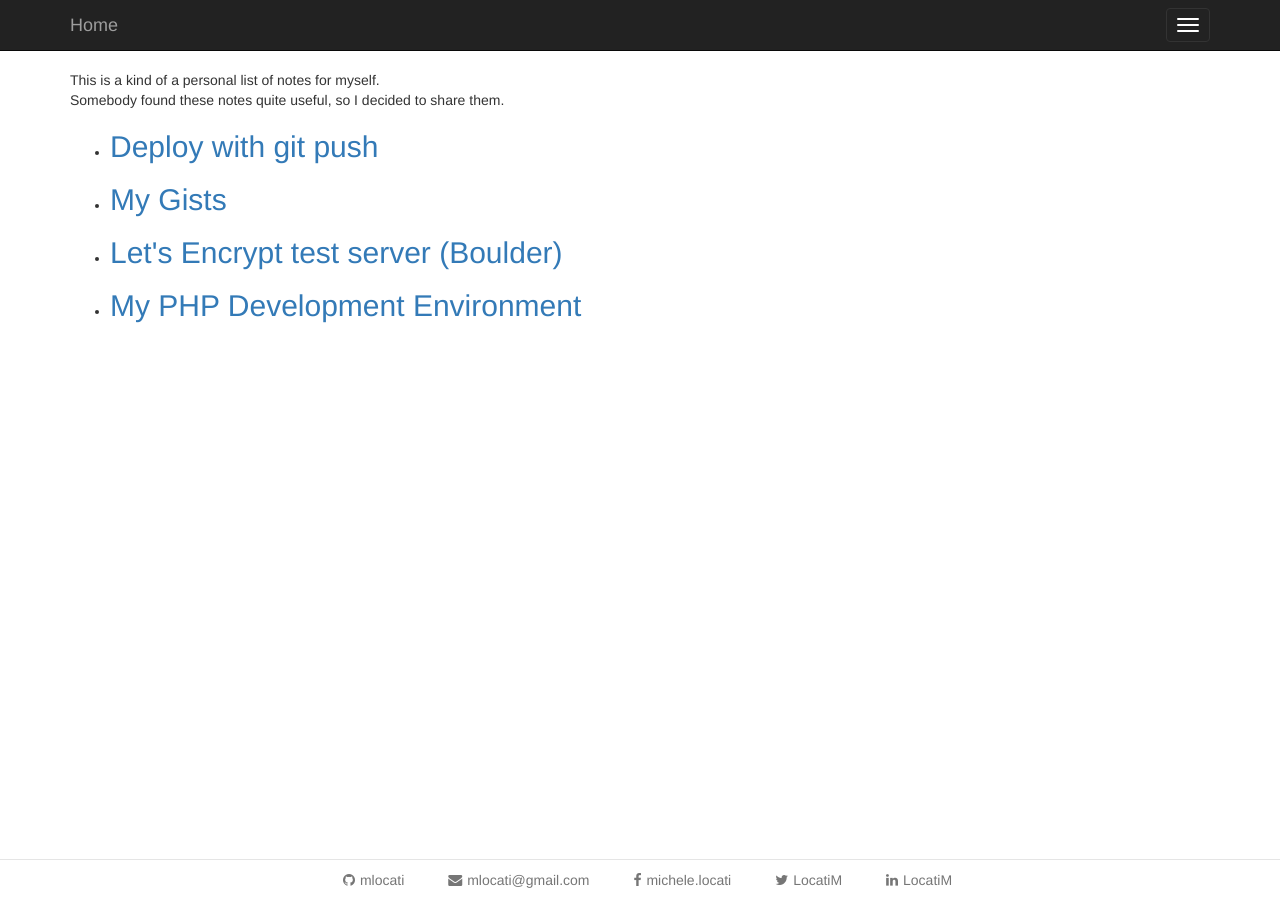
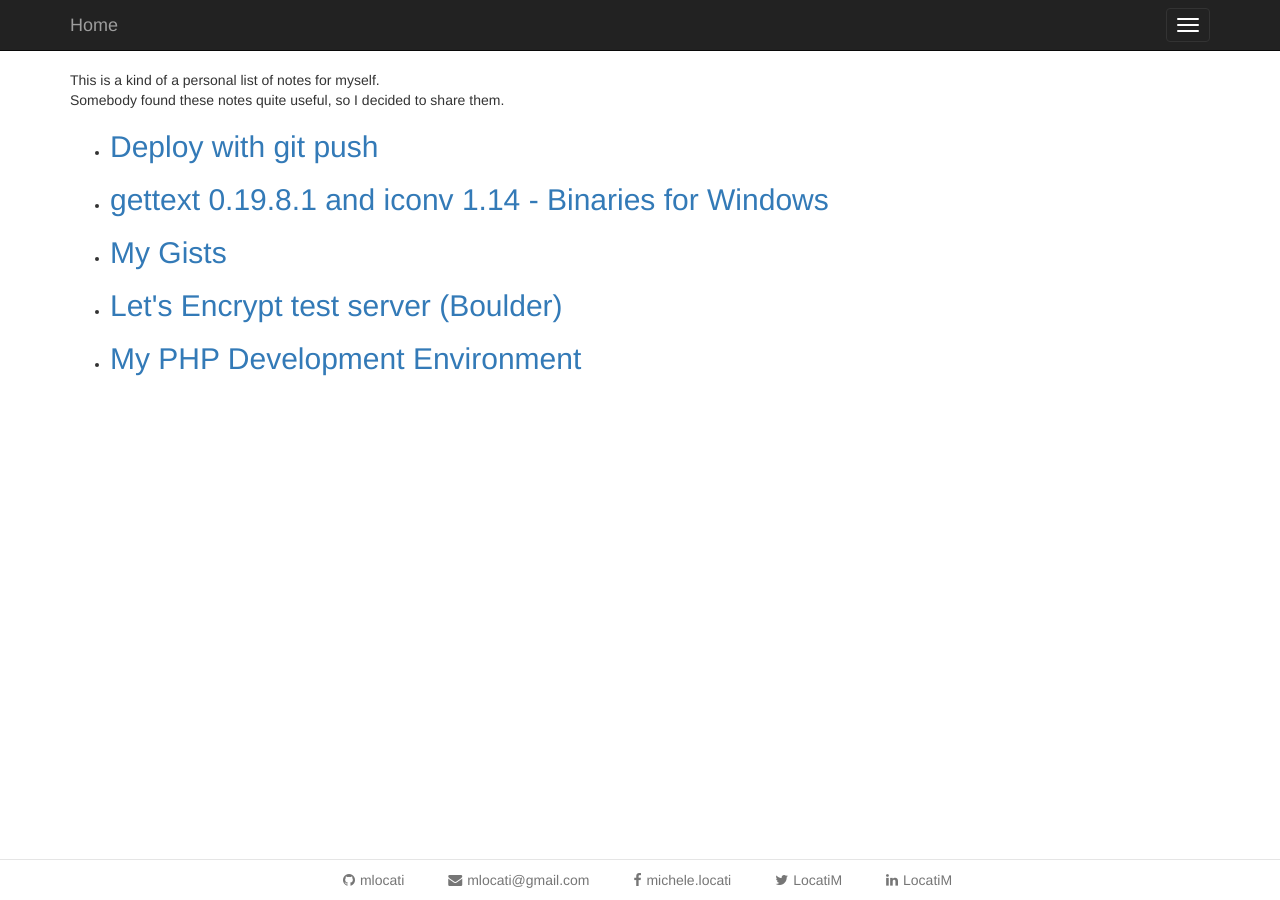
Before and after one commit to mlocati/mlocati.github.io, a Jekyll site: the page built from index.md, in a window 1280 px wide. Built offline with Jekyll 4.4.1, drawn with Linux system fonts in a browser that asks for light colours; some of the changed lines change nothing that is shown.

Commit message:
Integrate gettext and iconv page in Jekyll

```diff
--- /dev/null
+++ b/_articles/gettext-iconv-windows.md
@@ -0,0 +1,26 @@
+---
+title:  "gettext 0.19.8.1 and iconv 1.14 - Binaries for Windows"
+description: Download gettext & iconv binaries for Windows - 32 and 64 bits - shared and static.
+redirect_from: "/gettext-iconv-windows"
+redirect_from: "/gettext-iconv-windows/"
+redirect_from: "/gettext-iconv-windows/index.html"
+---
+
+
+{: .table .table-condensed }
+| gettext version | libiconv version | Operating system | Flavor | Download |
+|-----------------|------------------|------------------|--------|----------|
+| 0.19.6 | 1.14 | 32 bit | shared<sup>1</sup> | [![Setup]({{ site.baseurl }}/images/icon-setup.png)](https://github.com/mlocati/gettext-iconv-windows/releases/download/v0.19.6-v1.14/gettext0.19.6-iconv1.14-shared-32.exe) |
+| 0.19.8.1 | 1.14 | 32 bit | static<sup>2</sup> | [![Setup]({{ site.baseurl }}/images/icon-setup.png)](https://github.com/mlocati/gettext-iconv-windows/releases/download/v0.19.8.1-v1.14/gettext0.19.8.1-iconv1.14-static-32.exe) [![ZIP]({{ site.baseurl }}/images/icon-zip.png)](https://github.com/mlocati/gettext-iconv-windows/releases/download/v0.19.8.1-v1.14/gettext0.19.8.1-iconv1.14-static-32.zip) |
+| 0.19.8.1 | 1.14 | 64 bit | shared<sup>1</sup> | [![Setup]({{ site.baseurl }}/images/icon-setup.png)](https://github.com/mlocati/gettext-iconv-windows/releases/download/v0.19.8.1-v1.14/gettext0.19.8.1-iconv1.14-shared-64.exe) [![ZIP]({{ site.baseurl }}/images/icon-zip.png)](https://github.com/mlocati/gettext-iconv-windows/releases/download/v0.19.8.1-v1.14/gettext0.19.8.1-iconv1.14-shared-64.zip) |
+| 0.19.8.1 | 1.14 | 64 bit | static<sup>2</sup> | [![Setup]({{ site.baseurl }}/images/icon-setup.png)](https://github.com/mlocati/gettext-iconv-windows/releases/download/v0.19.8.1-v1.14/gettext0.19.8.1-iconv1.14-static-64.exe) [![ZIP]({{ site.baseurl }}/images/icon-zip.png)](https://github.com/mlocati/gettext-iconv-windows/releases/download/v0.19.8.1-v1.14/gettext0.19.8.1-iconv1.14-static-64.zip) |
+
+Please remark that I couldn't compile the 32-bit shared version for gettext 0.19.8.1: ([here's the bug report](https://savannah.gnu.org/bugs/?48405)).
+
+1: `shared` means that the programs make use of DLL. The setup size is small, but all the executables needs to stay together with the shipped DLL libraries.
+2: `static` means that the programs do not use DLL. The setup size is much bigger, but all the executables may be moved around as you like, no DLL-dependencies.
+
+
+----
+
+Do you want to see what's behind the scenes? See the [source code](https://github.com/mlocati/gettext-iconv-windows)!
--- a/_config.yml
+++ b/_config.yml
@@ -32,3 +32,4 @@ gems:
  - jekyll-sitemap
  - jekyll-seo-tag
  - jekyll-coffeescript
+ - jekyll-redirect-from
```
Also changed, not shown: images/icon-setup.png (added), images/icon-zip.png (added).
